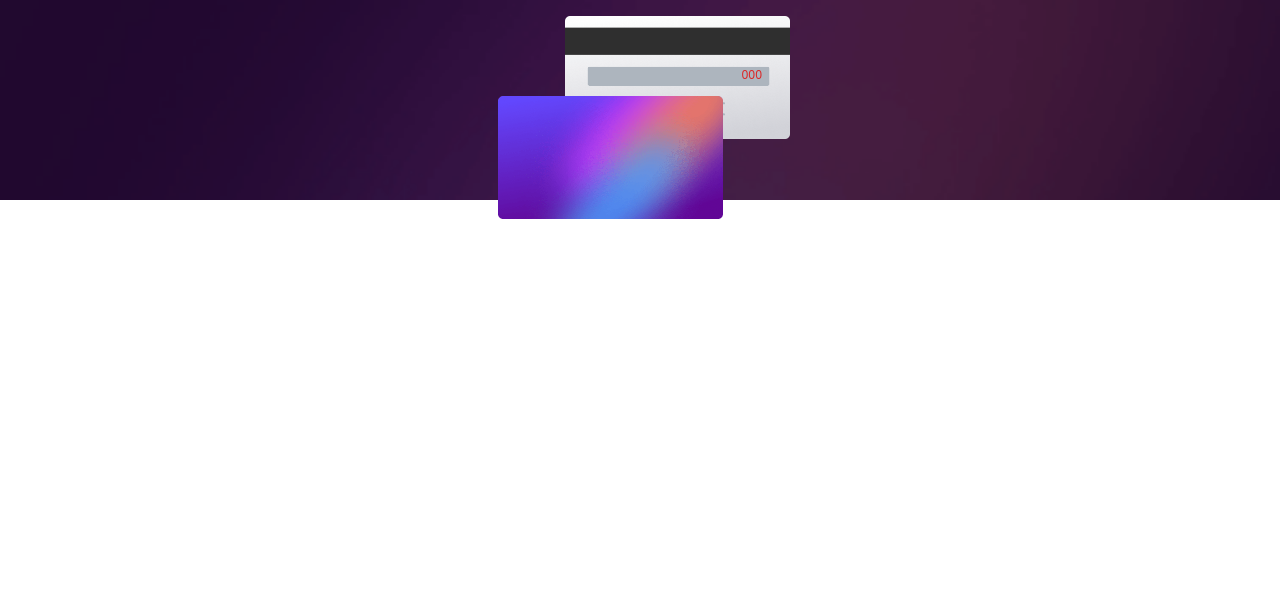
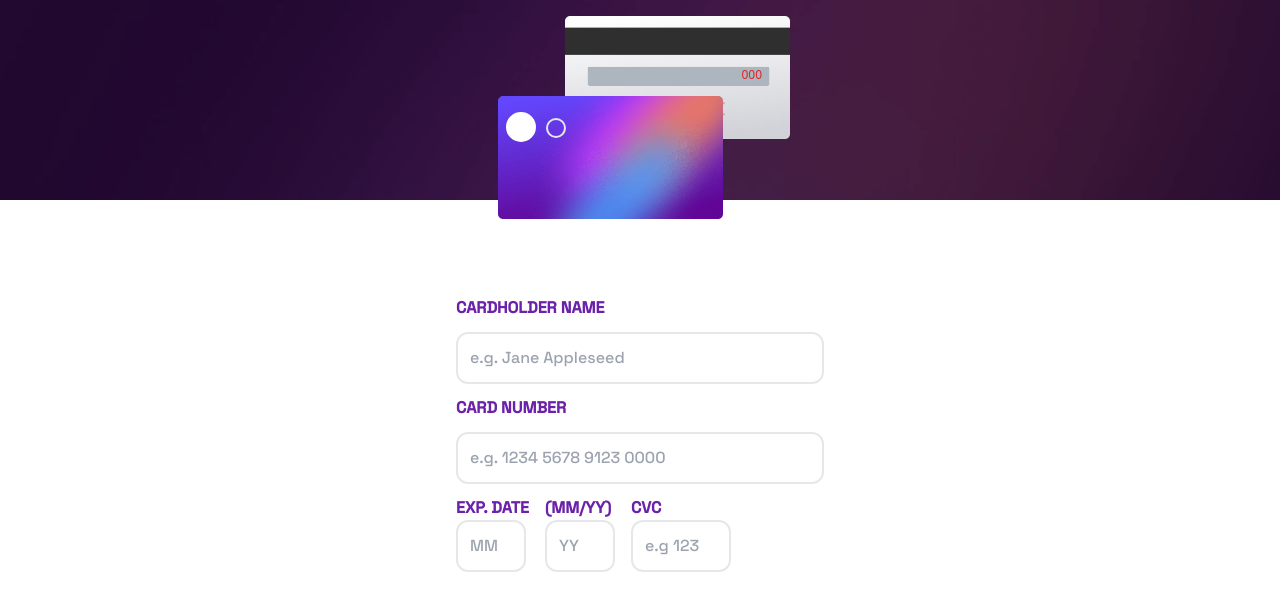
Before and after one commit to cesar-velazquez/FM5-Card-Detail, a React (Vite) app: page /login in a window 1280 px wide. Shown: the top 610 px of the page. Built offline with nearby package versions, Linux system fonts and the light colour scheme.

Commit message:
2° commit, update desgin

```diff
--- /dev/null
+++ b/src/components/Icons/Icons.jsx
@@ -0,0 +1,57 @@
+import React from "react";
+
+const CircleIcons = () => {
+    return (
+        <svg
+        width="80"
+        height="80"
+        fill="none"
+        xmlns="http://www.w3.org/2000/svg">
+            <circle
+            cx="40"
+            cy="40"
+            r="40"
+            fill="url(#a)" />
+            <path
+            d="M28 39.92 36.08 48l16-16"
+            stroke="#fff"
+            strokeWidth="3" />
+            <defs>
+                <linearGradient
+                    id="a"
+                    x1="-23.014"
+                    y1="11.507"
+                    x2="0"
+                    y2="91.507"
+                    gradientUnits="userSpaceOnUse"
+                >
+                    <stop stop-color="#6348FE" />
+                    <stop offset="1" stop-color="#610595" />
+                </linearGradient>
+            </defs>
+        </svg>
+    );
+};
+
+const CardLogoIcon = () => {
+    return (
+        <svg
+        width="84"
+        height="47"
+        fill="none"
+        xmlns="http://www.w3.org/2000/svg">
+            <ellipse
+            cx="23.478"
+            cy="23.5"
+            rx="23.478"
+            ry="23.5"
+            fill="#fff" />
+            <path
+                d="M83.5 23.5c0 5.565-4.507 10.075-10.065 10.075-5.559 0-10.065-4.51-10.065-10.075 0-5.565 4.506-10.075 10.065-10.075 5.558 0 10.065 4.51 10.065 10.075Z"
+                stroke="#fff"
+            />
+        </svg>
+    );
+};
+
+export { CircleIcons, CardLogoIcon };
--- a/src/pages/Login.jsx
+++ b/src/pages/Login.jsx
@@ -1,10 +1,8 @@
 import React from 'react'
 
 const Login = () => {
-
-    const DistanceTop = 1 * 250
     return (
-        <main className=''>
+        <main className='grid gap-20'>
             <section className=' relative bg-[url(/images/bg-main-mobile.png)] h-[25vh] bg-cover bg-no-repeat  '>
                 <div className='flex justify-center mx-auto ' >
                     <div className='flex justify-end absolute m-4 ' >
@@ -13,12 +11,54 @@ const Login = () => {
                     </div>
                     <div className='flex justify-start absolute pl-4 mt-[6rem]   ' >
                         <img className='w-[75%] max-w-[300px]   ' src="/images/bg-card-front.png" alt="Card Back" />
+                        <div className='bg-transparent border-2 absolute top-[1.4rem] left-16
+                w-[20px] aspect-square rounded-full ' ></div>
+                        <div className='bg-white absolute top-4 left-6
+                w-[30px] aspect-square rounded-full'></div>
                     </div>
                 </div>
             </section>
 
-            <section>
+            <section className='font-Grotes'>
+                <form className='grid gap-3 p-4 max-w-[400px] m-auto ' >
+                    <label className='font-bold text-purple-800 ' >CARDHOLDER NAME</label>
+                    <input
+                        className='outline-none border-2 p-3 rounded-xl '
+                        type="text"
+                        placeholder='e.g. Jane Appleseed' />
 
+                    <label className='font-bold text-purple-800 ' >CARD NUMBER</label>
+                    <input
+                        className='outline-none border-2 p-3 rounded-xl '
+                        type="text"
+                        placeholder='e.g. 1234 5678 9123 0000' />
+
+                    <div className='flex gap-4 ' >
+                        <div className='flex flex-col' >
+                            <label className='font-bold text-purple-800 ' >EXP. DATE</label>
+                            <input
+                                className='outline-none w-[70px] border-2 p-3 rounded-xl '
+                                type="text"
+                                placeholder='MM' />
+                        </div>
+
+                        <div className='flex flex-col' >
+                            <label className='font-bold  text-purple-800 ' >(MM/YY)</label>
+                            <input
+                                className='outline-none w-[70px] border-2 p-3 rounded-xl '
+                                type="number"
+                                placeholder='YY' />
+                        </div>
+
+                        <div className='flex flex-col' >
+                            <label className='font-bold text-purple-800 ' >CVC</label>
+                            <input
+                                className='outline-none w-[100px] border-2 p-3 rounded-xl '
+                                type="number"
+                                placeholder='e.g 123' />
+                        </div>
+                    </div>
+                </form>
             </section>
         </main>
     )
```
Also changed, not shown: public/svgs/card-logo.svg (added), public/svgs/icon-complete.svg (added). Lines whose indentation alone changed are shown as unchanged.
